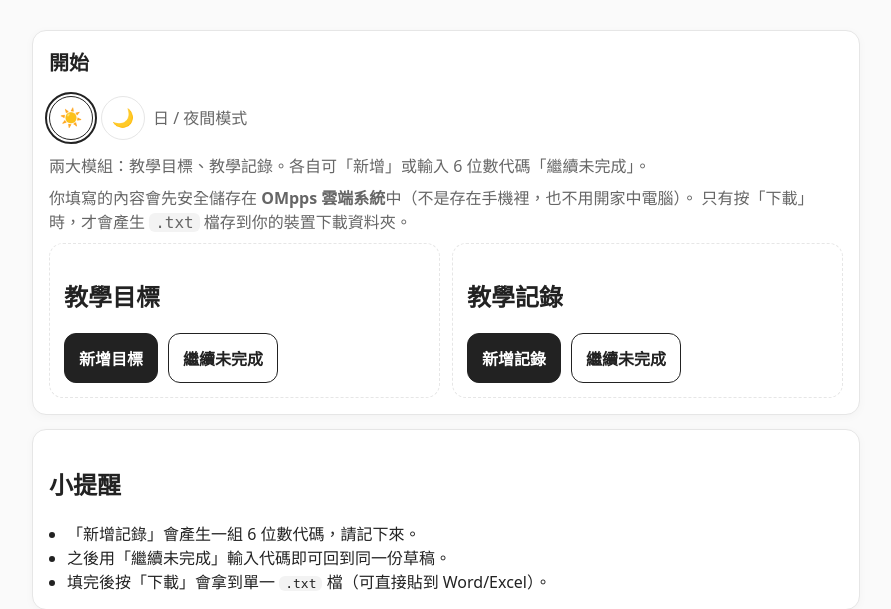
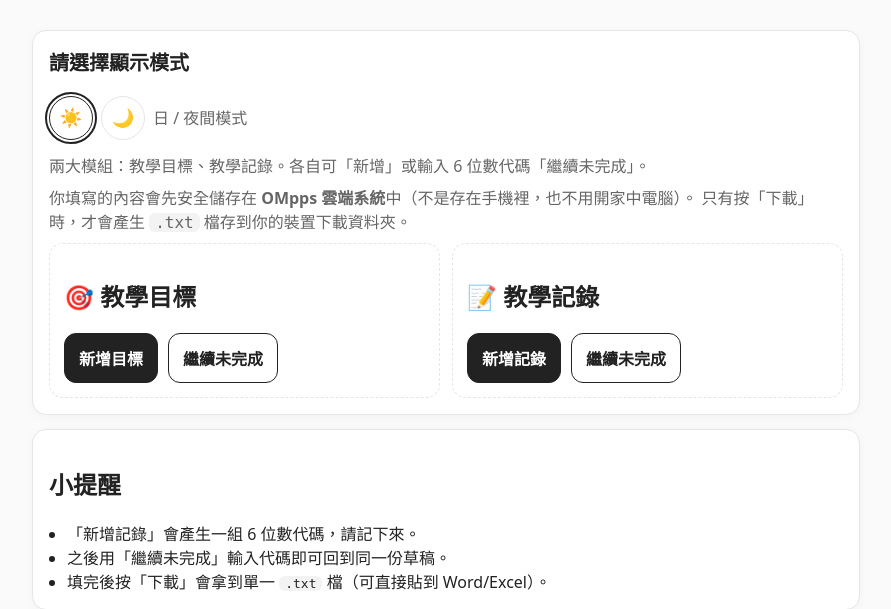
Before and after one commit to hunzan/ompps, a Flask app: page / in a window 1280 px wide. Shown: the part 76-685 px from the top of the page, without its empty margins (194-1085 px from the left). Run offline with Flask 3, Linux system fonts and the light colour scheme.

Commit message:
update font and emoji

```diff
--- a/templates/home.html
+++ b/templates/home.html
@@ -2,7 +2,7 @@
 {% block content %}
 
 <section class="card">
-  <h1>開始</h1>
+  <h1>請選擇顯示模式</h1>
   <div class="theme-toggle" style="margin: 10px 0 6px;">
     <button class="icon-btn" id="themeLight" type="button" aria-pressed="false" aria-label="日間模式">☀️</button>
     <button class="icon-btn" id="themeDark" type="button" aria-pressed="false" aria-label="夜間模式">🌙</button>
@@ -16,7 +16,7 @@
 
   <div class="grid2">
     <div class="panel">
-      <h2>教學目標</h2>
+      <h2>🎯 教學目標</h2>
       <div class="btnrow">
         <a class="btn" href="{{ url_for('new_module', module='objectives') }}">新增目標</a>
         <a class="btn btn-secondary" href="{{ url_for('continue_module', module='objectives') }}">繼續未完成</a>
@@ -24,7 +24,7 @@
     </div>
 
     <div class="panel">
-      <h2>教學記錄</h2>
+      <h2>📝 教學記錄</h2>
       <div class="btnrow">
         <a class="btn" href="{{ url_for('new_module', module='records') }}">新增記錄</a>
         <a class="btn btn-secondary" href="{{ url_for('continue_module', module='records') }}">繼續未完成</a>
--- a/templates/objectives.html
+++ b/templates/objectives.html
@@ -17,7 +17,7 @@
         data-home-url="{{ url_for('home') }}">
       下載（同檔含目標+記錄）
     </button>
-    <a class="btn" href="{{ url_for('records', code=code) }}">去填教學記錄 →</a>
+    <a class="btn" href="{{ url_for('records', code=code) }}">前往教學記錄 ➡️</a>
   </div>
 </section>
 
--- a/templates/records.html
+++ b/templates/records.html
@@ -17,7 +17,7 @@
           data-home-url="{{ url_for('home') }}">
     下載（同檔含目標+記錄）
   </button>
-    <a class="btn" href="{{ url_for('objectives', code=code) }}">← 去填教學目標</a>
+    <a class="btn" href="{{ url_for('objectives', code=code) }}">⬅️ 前往教學目標</a>
   </div>
 </section>
 
```
